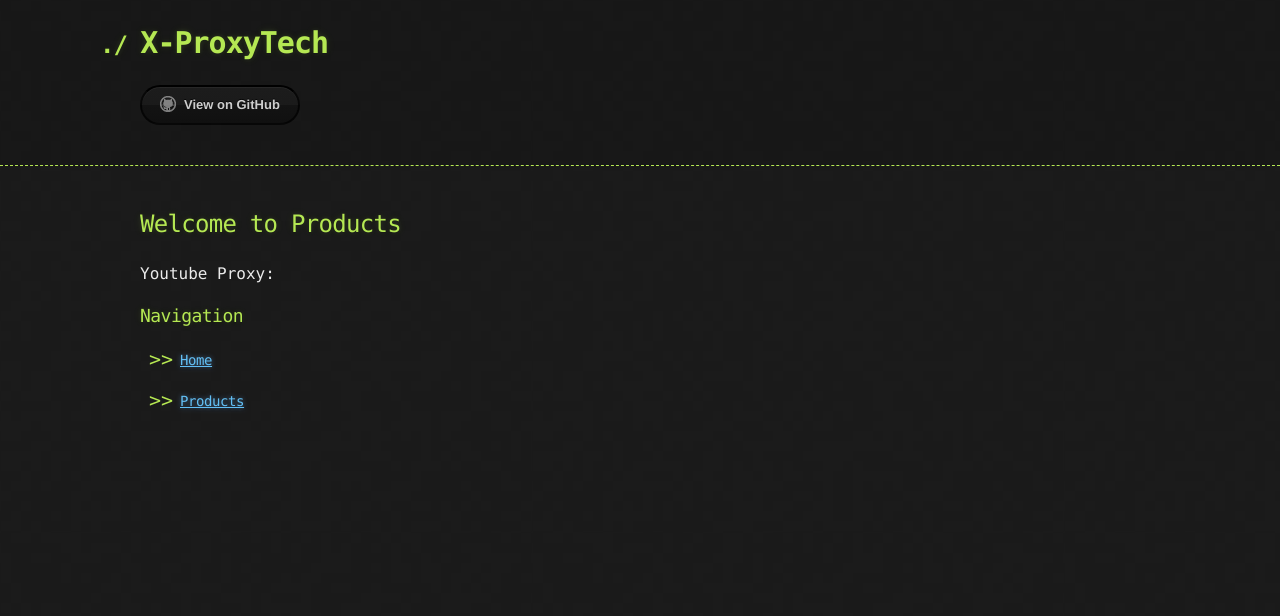
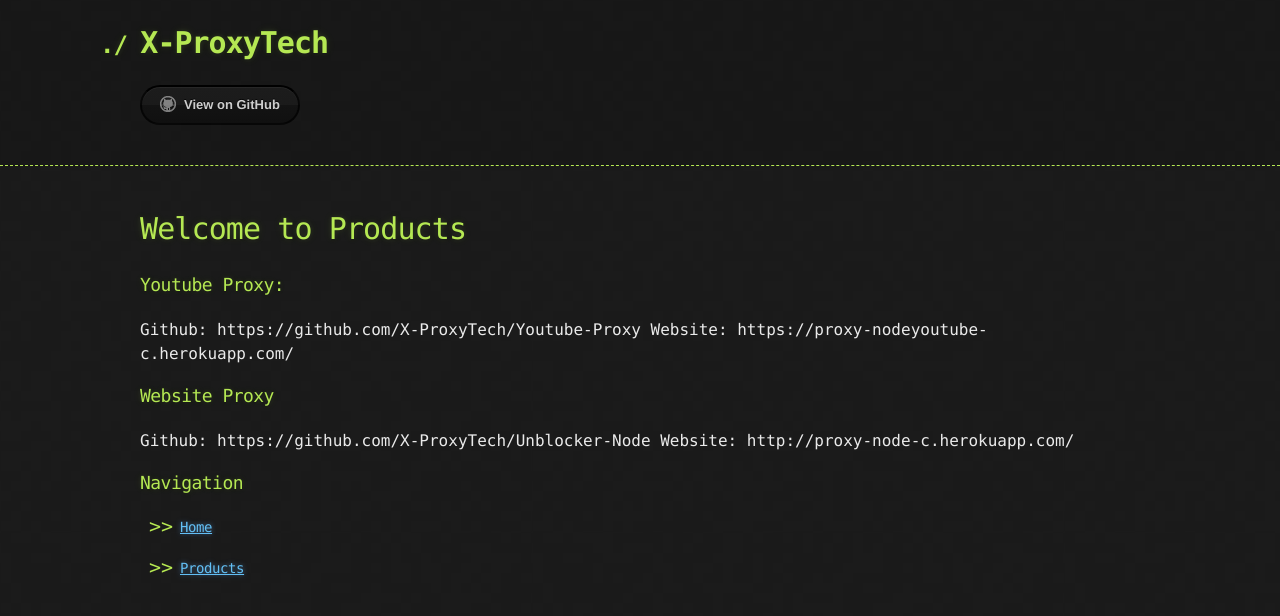
Before and after one commit to X-ProxyTech/Home-Page, a Jekyll site: the page built from Products.md, in a window 1280 px wide. Shown: the top 616 px of the page. Built offline with Jekyll 4.4.1, drawn with Linux system fonts in a browser that asks for light colours; the repository's description, which GitHub fills in, is left out; our own code applies the rules of GitHub Pages for plain Markdown files.

Commit message:
Added all products

```diff
--- a/Products.md
+++ b/Products.md
@@ -2,9 +2,15 @@
 layout: default
 ---
 
-## Welcome to Products
+# Welcome to Products
 
-Youtube Proxy:
+### Youtube Proxy:
+Github: https://github.com/X-ProxyTech/Youtube-Proxy
+Website: https://proxy-nodeyoutube-c.herokuapp.com/
+
+### Website Proxy
+Github: https://github.com/X-ProxyTech/Unblocker-Node
+Website: http://proxy-node-c.herokuapp.com/
 
 ### Navigation
 *   #### [Home](./)
```
